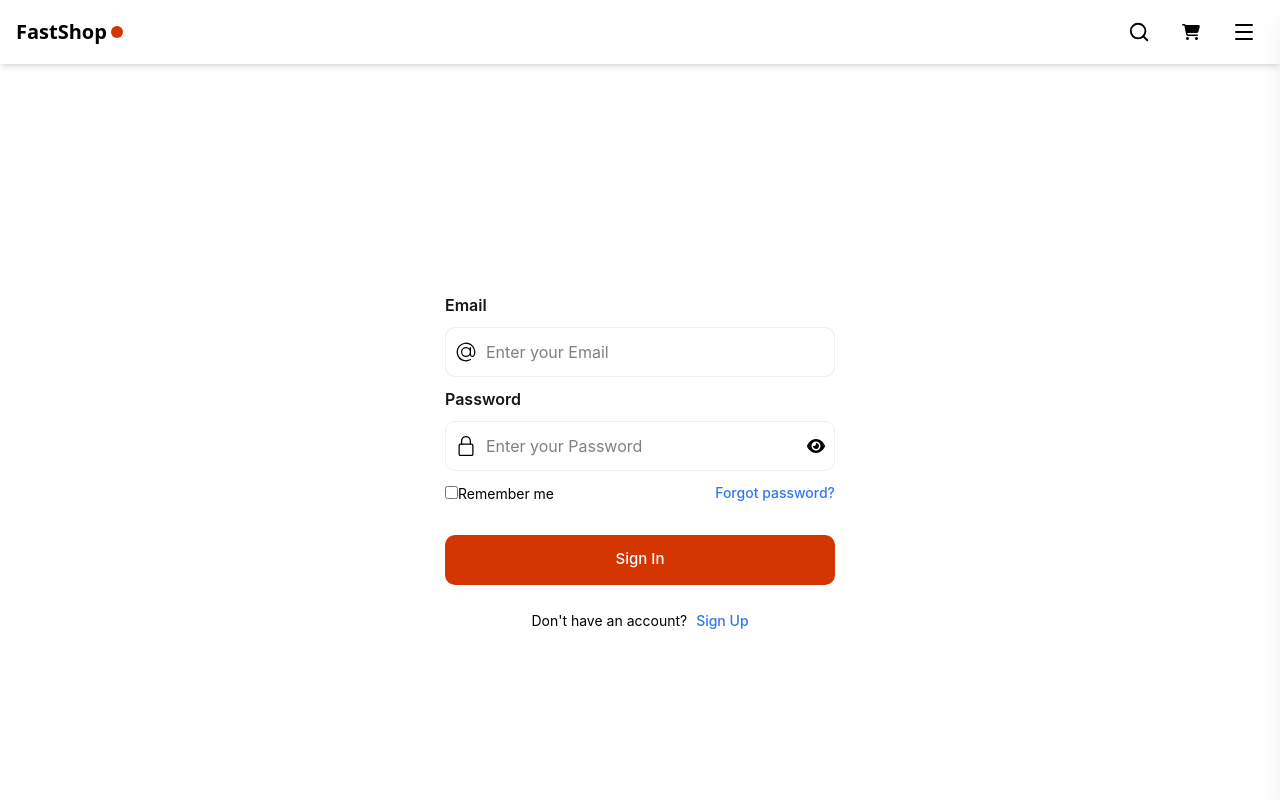
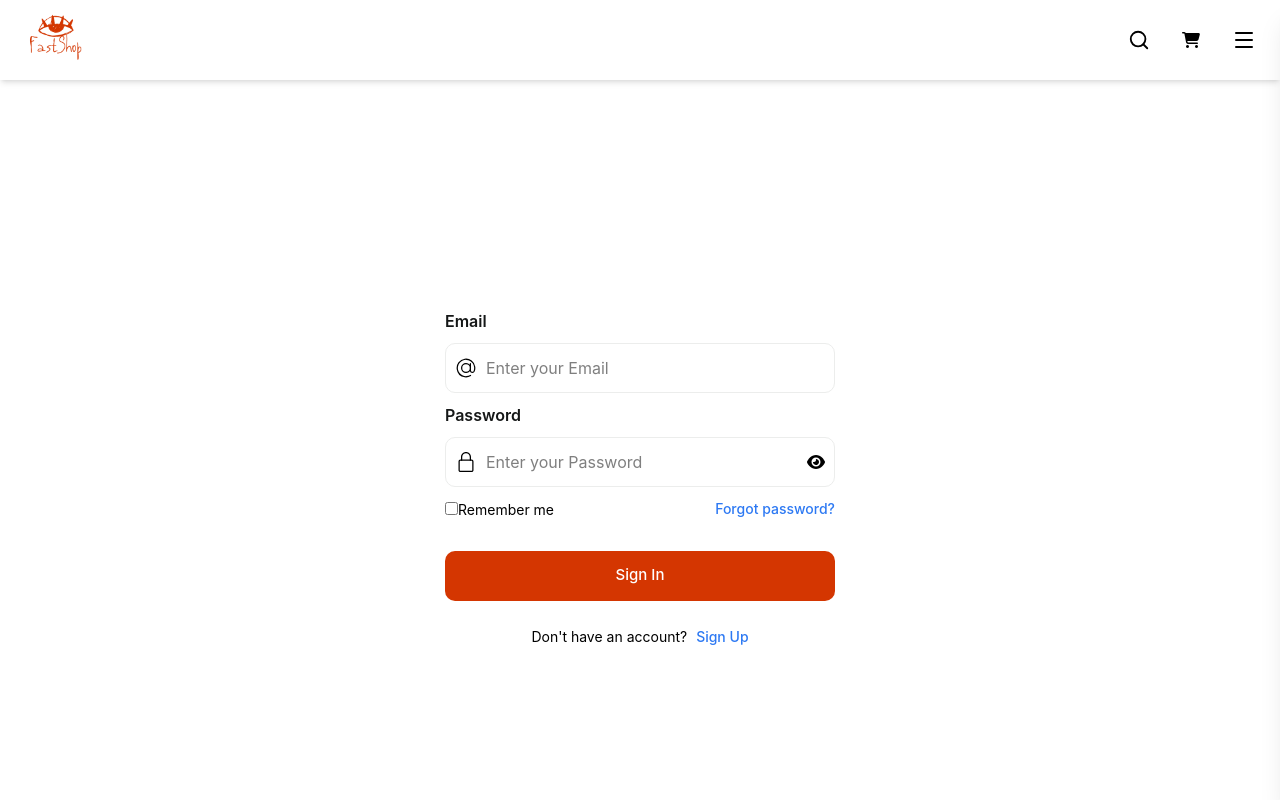
Before and after one commit to Ayoub-fetti/EmarketAPI, a React (Vite) app in the folder frontend/: page /login in a window 1280 px wide. Shown: the top 800 px of the page. Built offline with nearby package versions, Linux system fonts and the light colour scheme; no server answers.

Commit message:
update : logo and remove comments

```diff
--- a/frontend/index.html
+++ b/frontend/index.html
@@ -2,9 +2,9 @@
 <html lang="en">
   <head>
     <meta charset="UTF-8" />
-    <link rel="icon" type="image/svg+xml" href="/vite.svg" />
     <meta name="viewport" content="width=device-width, initial-scale=1.0" />
     <link rel="stylesheet" href="https://cdnjs.cloudflare.com/ajax/libs/font-awesome/6.7.2/css/all.min.css">
+    <link rel="icon" type="image/log" href="/public/logo.png">
     <title>FastShop</title>
   </head>
   <body>
--- a/frontend/src/components/tools/Header.jsx
+++ b/frontend/src/components/tools/Header.jsx
@@ -5,6 +5,7 @@ import { useCart } from "../../context/CartContext";
 import { Search, Menu, X } from "lucide-react";
 import Button from "./Button";
 import Cart from "./Cart";
+import Image from '../../../public/logo.png'
 
 export default function Header() {
   const { user, logout, isAuthenticated } = useAuth();
@@ -49,14 +50,10 @@ export default function Header() {
   }, []);
 
   return (
-    <header className="relative bg-white text-black px-4 py-3 shadow-md">
+    <header className="relative bg-white text-black px-4 shadow-md">
       <nav className="flex justify-between items-center relative">
         <Link to="/" className="flex items-center gap-1 text-xl font-bold">
-          FastShop
-          <span
-            className="w-3 h-3 rounded-full inline-block"
-            style={{ backgroundColor: "#D43601" }}
-          ></span>
+          <img src={Image} alt="Logo" className="w-20 h-20" />
         </Link>
 
         {showSearch && (
--- a/frontend/src/pages/OrdersHistory.jsx
+++ b/frontend/src/pages/OrdersHistory.jsx
@@ -272,7 +272,6 @@ export default function OrdersHistory() {
           productId={selectedProductId}
         />
       </div>
-      {/* J'ai retiré le deuxième ReviewModal, car il était en double dans votre code original */}
     </div>
   );
 }
```
Also changed, not shown: frontend/public/logo.png.
